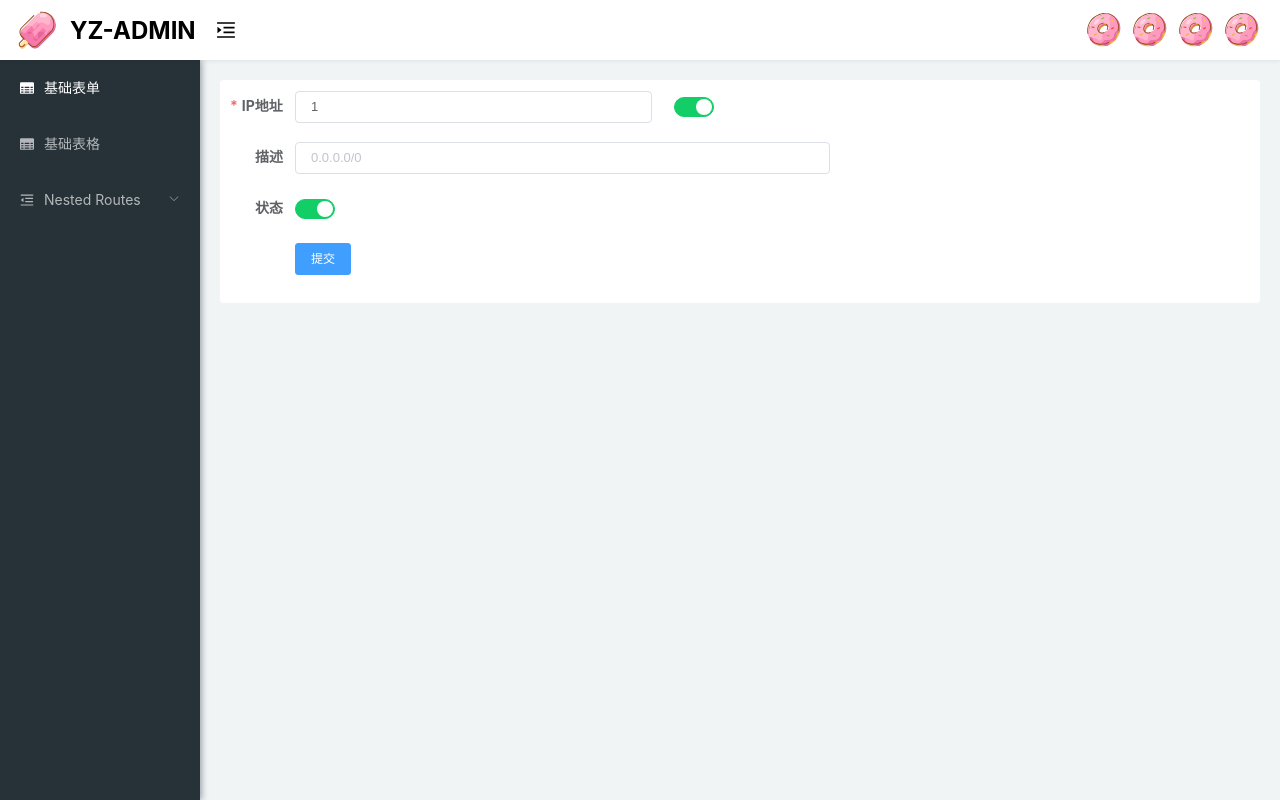
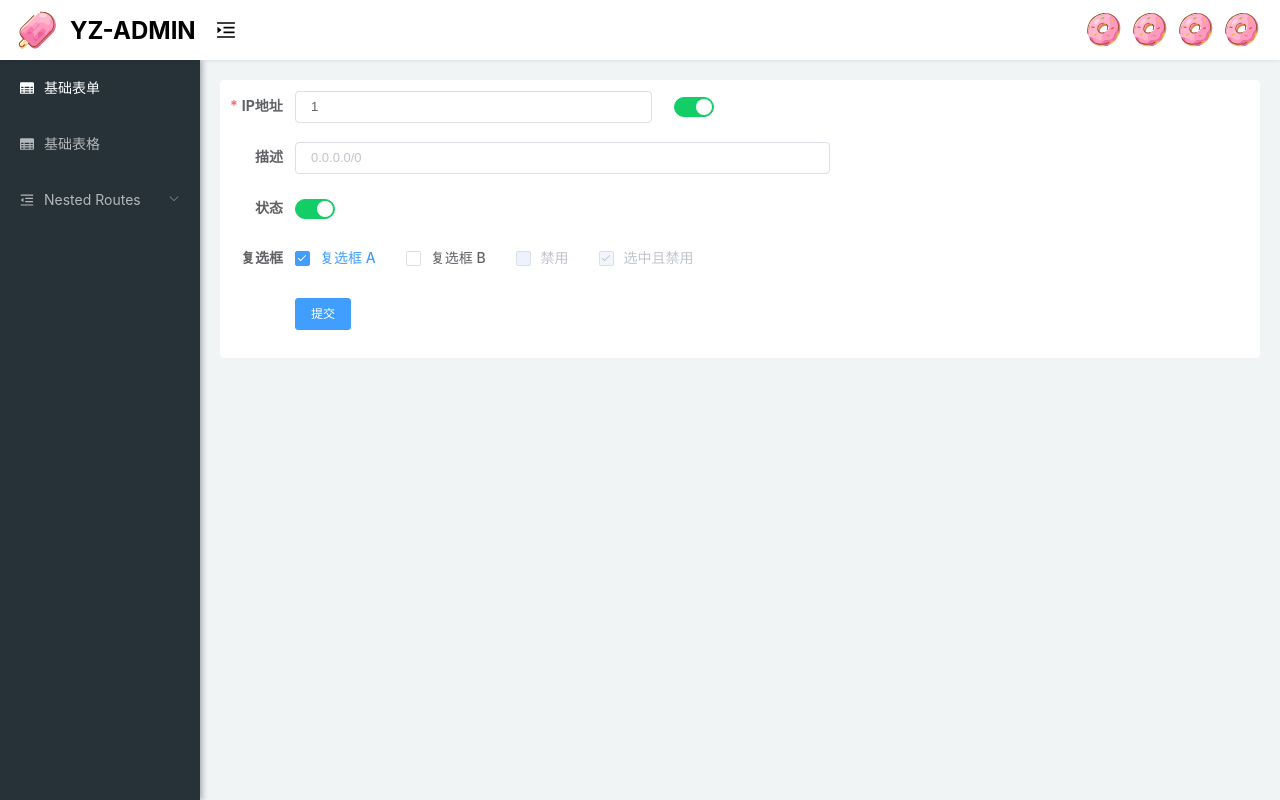
Before and after one commit to TCOT/yzadmin, a Vue app: page /form/basicForm in a window 1280 px wide. Built offline with nearby package versions, Linux system fonts and the light colour scheme.

Commit message:
优化UI

```diff
--- a/src/styles/element-ui.scss
+++ b/src/styles/element-ui.scss
@@ -1,4 +1,10 @@
 //覆盖ele styles
+
+//增大el checkbox
+.el-checkbox__inner{
+  width: 15px;
+  height: 15px;
+}
 
 //el表单左对齐UI统一
 .el-form-item:not(.is-required) > label {
--- a/src/views/form/basicForm/index.vue
+++ b/src/views/form/basicForm/index.vue
@@ -37,6 +37,14 @@
             active-color="#13ce66">
         </el-switch>
       </el-form-item>
+      <el-form-item label="复选框">
+        <el-checkbox-group v-model="form.checkList">
+          <el-checkbox label="复选框 A" ></el-checkbox>
+          <el-checkbox label="复选框 B" ></el-checkbox>
+          <el-checkbox label="禁用" disabled></el-checkbox>
+          <el-checkbox label="选中且禁用" disabled></el-checkbox>
+        </el-checkbox-group>
+      </el-form-item>
       <el-form-item>
         <el-button type="primary">提交</el-button>
       </el-form-item>
@@ -55,7 +63,8 @@
         form: {
           ip: 1,
           desc: '',
-          enable: 1
+          enable: 1,
+          checkList:['复选框 A','选中且禁用']
         },
         rules: {
           ip: formValidate({
```
